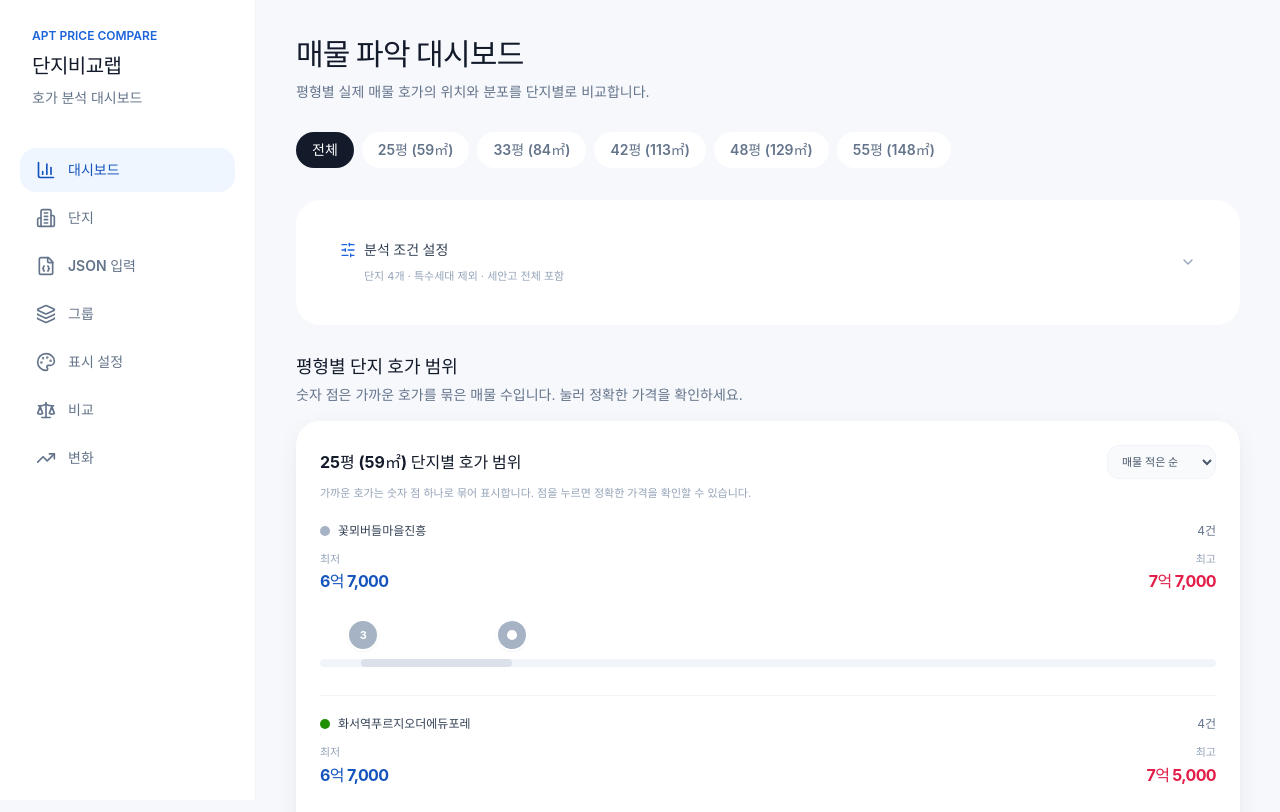
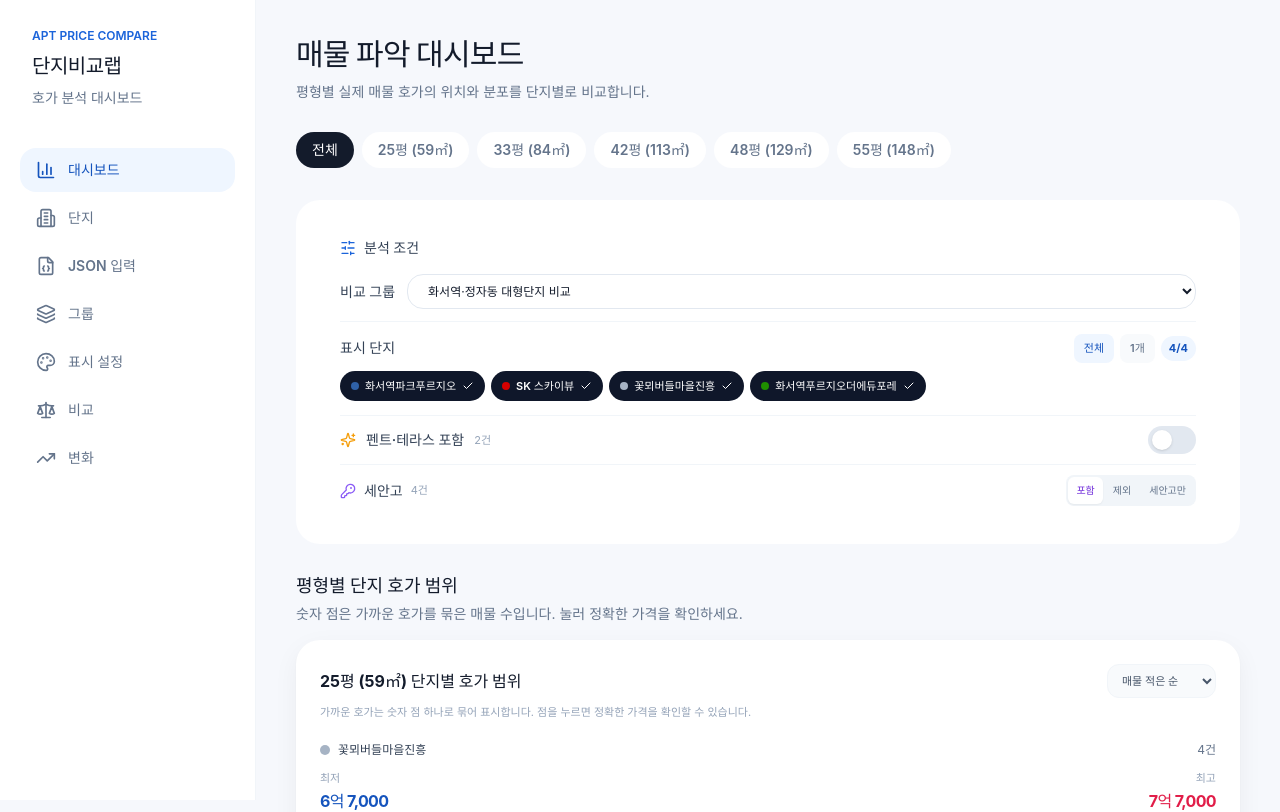
Before and after one commit to impaztt/apt, a React (Vite) app: page / in a window 1280 px wide. Shown: the top 812 px of the page. Built offline with nearby package versions, Linux system fonts and the light colour scheme.

Commit message:
Show compact dashboard filters inline

```diff
--- a/src/pages/DashboardPage.tsx
+++ b/src/pages/DashboardPage.tsx
@@ -1,6 +1,6 @@
 import { useEffect, useState } from 'react';
 import { Link } from 'react-router-dom';
-import { Check, ChevronDown, SlidersHorizontal, TrendingUp } from 'lucide-react';
+import { Check, SlidersHorizontal, TrendingUp } from 'lucide-react';
 import { PriceRangeSummary } from '../features/comparisons/components/PriceRangeSummary';
 import {
   filterSpecialListings,
@@ -60,9 +60,6 @@ export function DashboardPage() {
   const capturedDates = complexIds.map((id) => latestCapturedDates[id]).filter((date): date is string => Boolean(date));
   const latestCapturedDate = [...capturedDates].sort().pop() ?? null;
   const differingDates = new Set(capturedDates).size > 1;
-  const specialUnitLabel = includeSpecialUnits ? '특수세대 포함' : '특수세대 제외';
-  const tenantOccupiedLabel =
-    tenantOccupiedMode === 'all' ? '세안고 전체 포함' : tenantOccupiedMode === 'exclude' ? '세안고 제외' : '세안고만';
   const lowPriceListings = [...selectedListings]
     .filter((listing): listing is typeof listing & { price: number } => listing.price !== null)
     .sort((a, b) => a.price - b.price)
@@ -98,20 +95,13 @@ export function DashboardPage() {
       <AreaTabs value={areaGroup} options={areaOptions} onChange={setAreaGroup} />
 
       <Card className="overflow-hidden p-0 shadow-none">
-        <details className="group">
-          <summary className="flex cursor-pointer list-none items-center justify-between gap-3 px-4 py-3.5 sm:px-5 sm:py-4">
-            <span className="min-w-0">
-              <span className="inline-flex items-center gap-2 text-sm font-semibold text-slate-700">
-                <SlidersHorizontal className="h-4 w-4 shrink-0 text-brand-600" />
-                분석 조건 설정
-              </span>
-              <span className="mt-1 block truncate pl-6 text-[11px] text-slate-400">
-                단지 {complexIds.length}개 · {specialUnitLabel} · {tenantOccupiedLabel}
-              </span>
-            </span>
-            <ChevronDown className="h-4 w-4 shrink-0 text-slate-400 transition group-open:rotate-180" />
-          </summary>
-          <div className="border-t border-slate-100 px-4 pb-1 sm:px-5">
+          <div className="px-4 pt-3.5 sm:px-5">
+            <p className="inline-flex items-center gap-2 text-sm font-semibold text-slate-700">
+              <SlidersHorizontal className="h-4 w-4 shrink-0 text-brand-600" />
+              분석 조건
+            </p>
+          </div>
+          <div className="px-4 pb-1 sm:px-5">
             <label className="flex items-center gap-3 border-b border-slate-100 py-3">
               <span className="shrink-0 text-sm font-semibold text-slate-700">비교 그룹</span>
               <select
@@ -175,7 +165,6 @@ export function DashboardPage() {
               <TenantOccupiedToggle compact mode={tenantOccupiedMode} onChange={setTenantOccupiedMode} occupiedCount={tenantOccupiedSaleCount} />
             </div>
           </div>
-        </details>
       </Card>
 
       {summaries.length ? (
```
